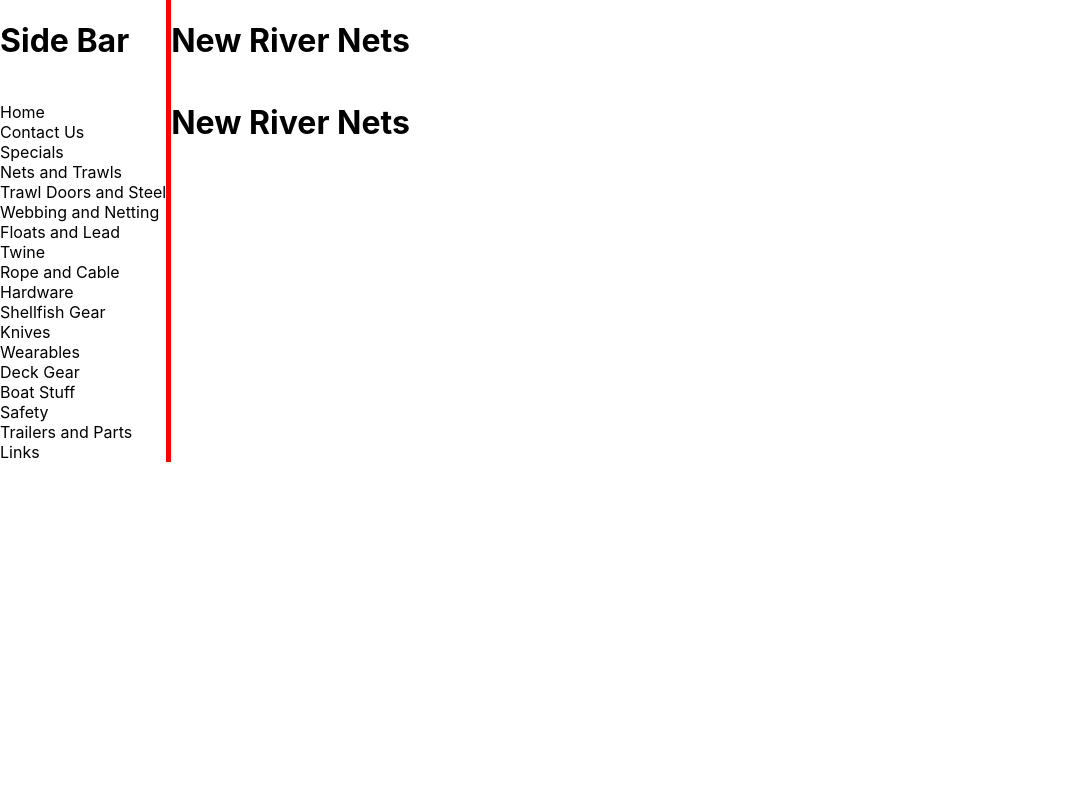
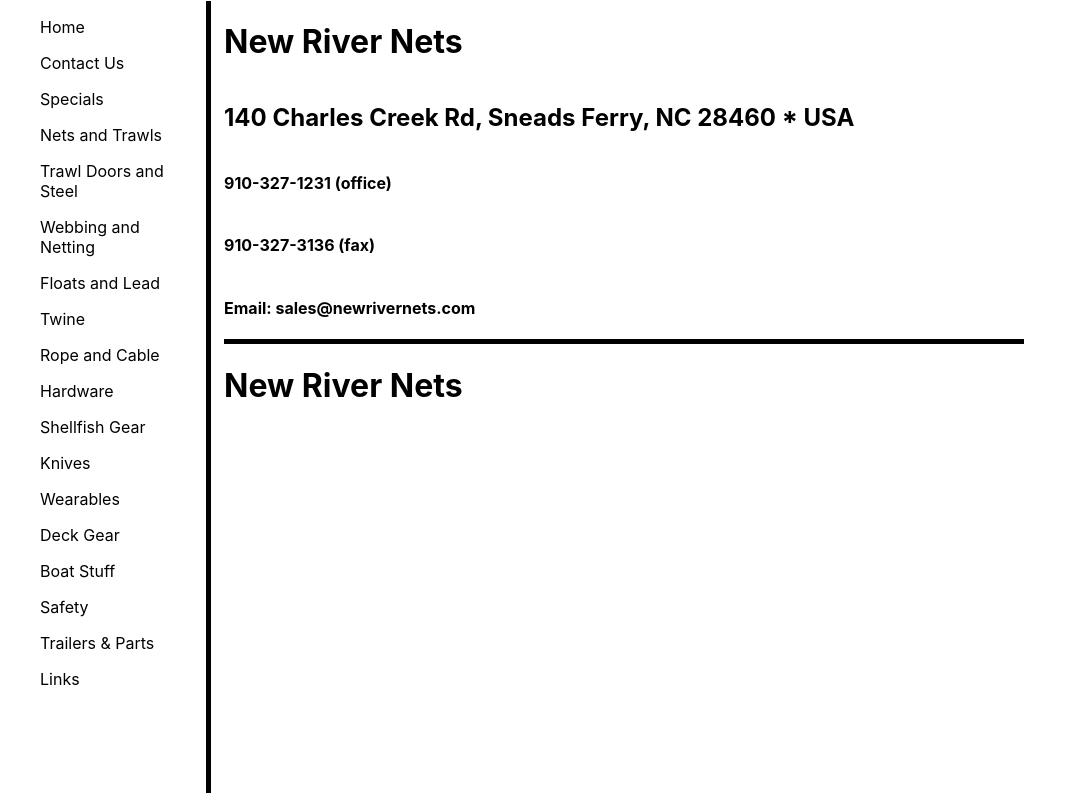
Before and after one commit to walanpat/NewRiverNets, a React (Create React App) app in the folder newrivernets/: page / in a window 1280 px wide. Shown: the whole page, without its empty margins (0-1087 px from the left). Built offline with nearby package versions, Linux system fonts and the light colour scheme.

Commit message:
Component Creation
We're getting somewhere.

```diff
--- a/newrivernets/src/App.css
+++ b/newrivernets/src/App.css
@@ -1,16 +1,31 @@
-.AppWrapper{
+.AppWrapper {
   display: flex;
   flex-direction: row;
   height: auto;
+  justify-content: flex-start;
+  min-height: 100vh;
+  padding-top: 1px;
+}
+.SideBar {
+  display: flex;
+  border-right: 5px solid black;
+  flex-direction: column;
+  height: 100%;
+  justify-content: flex-start;
+  text-align: left;
+  margin-right: 1%;
+  min-height: 99vh;
+}
+.TitleBlockWrapper{
+  display: flex;
+  flex-direction: column;
+
+  border-bottom:5px solid black;
+  min-width: 100vh;
 
 }
-.SideBar{
-display: flex;
-border-right: 5px solid red;
-flex-direction: column;
-height: 100%;
+
+.App {
+  display: flex;
+  flex-direction: column;
 }
-.App {
-display:flex;
-flex-direction: column;
-}
--- a/newrivernets/src/App.js
+++ b/newrivernets/src/App.js
@@ -1,53 +1,14 @@
 import React from 'react';
 import './App.css';
 import { BrowserRouter as Router, Switch, Route, Link } from 'react-router-dom';
-
+import TitleBlock from '../src/components/titleBlock';
+import SideBar from '../src/components/sideBar';
 function App() {
   return (
     <div className='AppWrapper'>
-      <div className='SideBar'>
-        <h1>Side Bar</h1>
-        <br />
-        Home
-        <br />
-        Contact Us
-        <br />
-        Specials
-        <br />
-        Nets and Trawls
-        <br />
-        Trawl Doors and Steel
-        <br />
-        Webbing and Netting
-        <br />
-        Floats and Lead
-        <br />
-        Twine
-        <br />
-        Rope and Cable
-        <br />
-        Hardware
-        <br />
-        Shellfish Gear
-        <br />
-        Knives
-        <br />
-        Wearables
-        <br />
-        Deck Gear
-        <br />
-        Boat Stuff
-        <br />
-        Safety
-        <br />
-        Trailers and Parts
-        <br />
-        Links
-      </div>
+<SideBar/>
       <div className='App'>
-        <div>
-          <h1>New River Nets</h1>
-        </div>
+        <TitleBlock/>
         <div>
           {' '}
           <h1>New River Nets</h1>
--- /dev/null
+++ b/newrivernets/src/components/sideBar.js
@@ -0,0 +1,32 @@
+import { BrowserRouter as Router, Switch, Route, Link } from 'react-router-dom';
+
+const SideBar = () => {
+  return (
+    <div className='SideBar'>
+      <div style={{ marginRight: '5%' }}>
+        <ul>
+          <p>Home</p>
+          <p>Contact Us</p>
+          <p>Specials</p>
+          <p>Nets and Trawls</p>
+          <p>Trawl Doors and Steel</p>
+          <p>Webbing and Netting</p>
+          <p>Floats and Lead</p>
+          <p>Twine</p>
+          <p>Rope and Cable</p>
+          <p>Hardware</p>
+          <p>Shellfish Gear</p>
+          <p>Knives</p>
+          <p>Wearables</p>
+          <p>Deck Gear</p>
+          <p>Boat Stuff</p>
+          <p>Safety</p>
+          <p>Trailers & Parts</p>
+          <p> Links</p>
+        </ul>
+      </div>
+    </div>
+  );
+};
+
+export default SideBar;
--- a/newrivernets/src/components/titleBlock.js
+++ b/newrivernets/src/components/titleBlock.js
@@ -1,11 +1,12 @@
-
 const TitleBlock = () => {
-
   return (
-   <div>
-                 <h1>New River Nets</h1>
-
-   </div>
+    <div className='TitleBlockWrapper'>
+      <h1>New River Nets</h1>
+      <h2>140 Charles Creek Rd, Sneads Ferry, NC 28460 * USA</h2>
+      <h4>910-327-1231 (office)</h4>
+      <h4>910-327-3136 (fax)</h4>
+      <h4>Email: sales@newrivernets.com</h4>
+    </div>
   );
 };
 
```
Also changed, not shown: newrivernets/src/components/contentBlock.js (added, +9 -0 lines), 1 other file (tests, documents, lock files or other folders).
